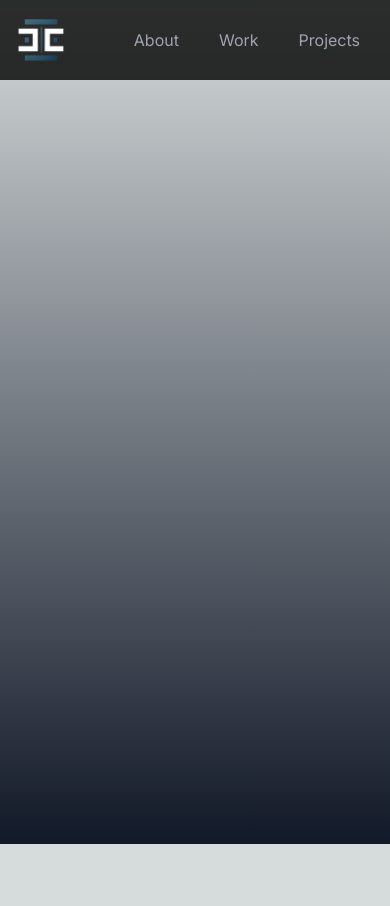
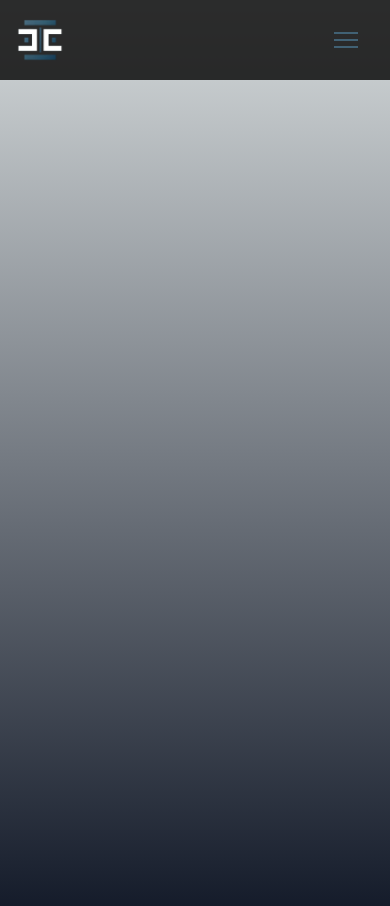
Before and after one commit to haasin-farooq/portfolio, a Next.js app: page / in a window 390 px wide. Shown: the top 906 px of the page. Before the commit the page ends 844 px from the top, so only its background shows below. Built offline with nearby package versions, Linux system fonts and the light colour scheme.

Commit message:
add mobile navbar menu

```diff
--- a/package.json
+++ b/package.json
@@ -11,6 +11,8 @@
   },
   "dependencies": {
     "@next/font": "^14.1.0",
+    "framer-motion": "^11.0.3",
+    "hamburger-react": "^2.5.0",
     "next": "14.0.3",
     "react": "^18",
     "react-dom": "^18"
--- a/src/app/layout.tsx
+++ b/src/app/layout.tsx
@@ -3,7 +3,7 @@ import { Inter } from "next/font/google";
 import { FC, ReactNode } from "react";
 
 import "./globals.css";
-import { Navbar } from "@/components/Navbar";
+import { Navbar } from "@/components/navbar/Navbar";
 
 const inter = Inter({
   subsets: ["latin"],
@@ -26,7 +26,7 @@ const RootLayout: FC<RootLayoutProp> = ({ children }) => {
         className={`min-h-screen bg-gradient-to-t from-gray-900 ${inter.className}`}
       >
         <Navbar />
-        {children}
+        <div className="mt-20 p-4 sm:p-8">{children}</div>
       </body>
     </html>
   );
--- /dev/null
+++ b/src/components/MenuButton.tsx
@@ -0,0 +1,5 @@
+import React from "react";
+
+export const MenuButton = () => {
+  return <div>MenuButton</div>;
+};
--- a/src/components/Navbar.tsx
+++ /dev/null
@@ -1,39 +0,0 @@
-import Link from "next/link";
-import { FC } from "react";
-
-import Logo from "../assets/images/logo.png";
-import Image from "next/image";
-
-export const Navbar = () => {
-  return (
-    <>
-      <nav className="fixed top-0 z-10 flex h-20 w-full items-center justify-between gap-4 bg-black bg-opacity-80 p-4 backdrop-saturate-50 sm:px-8">
-        <Link href="/" className="cursor-pointer">
-          <Image src={Logo} alt="Logo" width={50} height={50} />
-        </Link>
-        <div className="flex items-center space-x-3">
-          <NavLink name="About" href="/" />
-          <NavLink name="Work" href="/" />
-          <NavLink name="Projects" href="/" />
-        </div>
-      </nav>
-      <div className="h-20">&nbsp;</div>
-    </>
-  );
-};
-
-interface NavLinkProps {
-  name: string;
-  href: string;
-}
-
-const NavLink: FC<NavLinkProps> = ({ name, href }) => {
-  return (
-    <Link
-      href={href}
-      className="hover:border-portfolio-slate flex items-center justify-center rounded-lg border-2 border-transparent px-3 py-2 text-gray-400 transition duration-200 ease-in-out"
-    >
-      {name}
-    </Link>
-  );
-};
--- /dev/null
+++ b/src/components/navbar/NavLink.tsx
@@ -0,0 +1,15 @@
+import Link from "next/link";
+import { FC } from "react";
+
+interface NavLinkProps {
+  name: string;
+  href: string;
+}
+
+export const NavLink: FC<NavLinkProps> = ({ name, href }) => {
+  return (
+    <li className="hover:border-portfolio-slate flex items-center justify-center rounded-lg border-2 border-transparent px-3 py-2 text-gray-400 transition duration-300 ease-in-out">
+      <Link href={href}>{name}</Link>
+    </li>
+  );
+};
--- /dev/null
+++ b/src/components/navbar/NavMenu.tsx
@@ -0,0 +1,49 @@
+"use client";
+
+import { Fade as Hamburger } from "hamburger-react";
+import { NavLink } from "./NavLink";
+import { useState } from "react";
+import { Breakpoints, useMediaQuery } from "@/utils/hooks/use-media-query";
+import { motion } from "framer-motion";
+
+const COLOR_PORTFOLIO_SLATE = "rgba(65, 97, 116, 1)";
+
+export const NavMenu = () => {
+  const isSM = useMediaQuery(Breakpoints.SM);
+
+  const [isOpen, setOpen] = useState(false);
+
+  const variants = {
+    open: { opacity: 1, y: 120 },
+    closed: { opacity: 0, y: "-100%" },
+  };
+
+  return (
+    <>
+      {isSM ? null : (
+        <Hamburger
+          color={COLOR_PORTFOLIO_SLATE}
+          toggled={isOpen}
+          toggle={setOpen}
+          size={24}
+        />
+      )}
+      <motion.ul
+        className="absolute left-0 w-full bg-black p-4"
+        initial="closed"
+        animate={isOpen ? "open" : "closed"}
+        variants={variants}
+        transition={{ duration: 0.3 }}
+      >
+        <NavLink name="About" href="/" />
+        <NavLink name="Work" href="/" />
+        <NavLink name="Projects" href="/" />
+      </motion.ul>
+      <ul className="hidden items-center space-x-3 sm:flex">
+        <NavLink name="About" href="/" />
+        <NavLink name="Work" href="/" />
+        <NavLink name="Projects" href="/" />
+      </ul>
+    </>
+  );
+};
--- /dev/null
+++ b/src/components/navbar/Navbar.tsx
@@ -0,0 +1,19 @@
+import Link from "next/link";
+
+import Logo from "../../assets/images/logo.png";
+import Image from "next/image";
+import { NavMenu } from "./NavMenu";
+
+export const Navbar = () => {
+  return (
+    <nav className="fixed top-0 z-10 flex h-20 w-full items-center bg-black bg-opacity-80 p-4 backdrop-saturate-50 sm:px-8">
+      <div className="relative flex w-full items-center justify-between gap-4">
+        <Link href="/" className="cursor-pointer">
+          <Image src={Logo} alt="Logo" width={48} height={48} />
+        </Link>
+        <NavMenu />
+      </div>
+      <div className="h-20">&nbsp;</div>
+    </nav>
+  );
+};
--- /dev/null
+++ b/src/utils/hooks/use-media-query.ts
@@ -0,0 +1,25 @@
+import { useEffect, useState } from "react";
+
+export enum Breakpoints {
+  SM = "(min-width: 640px)",
+  MD = "(min-width: 768px)",
+  LG = "(min-width: 1024px)",
+  XL = "(min-width: 1280px)",
+  "2XL" = "(min-width: 1536px)",
+}
+
+export const useMediaQuery = (query: Breakpoints, fallback = true): boolean => {
+  const [matches, setMatches] = useState<boolean>();
+
+  useEffect(() => {
+    const media = window.matchMedia(query);
+    if (media.matches !== matches) {
+      setMatches(media.matches);
+    }
+    const listener = () => setMatches(media.matches);
+    window.addEventListener("resize", listener);
+    return () => window.removeEventListener("resize", listener);
+  }, [query]);
+
+  return matches ?? fallback;
+};
```
Also changed, not shown: 1 other file (tests, documents, lock files or other folders).
